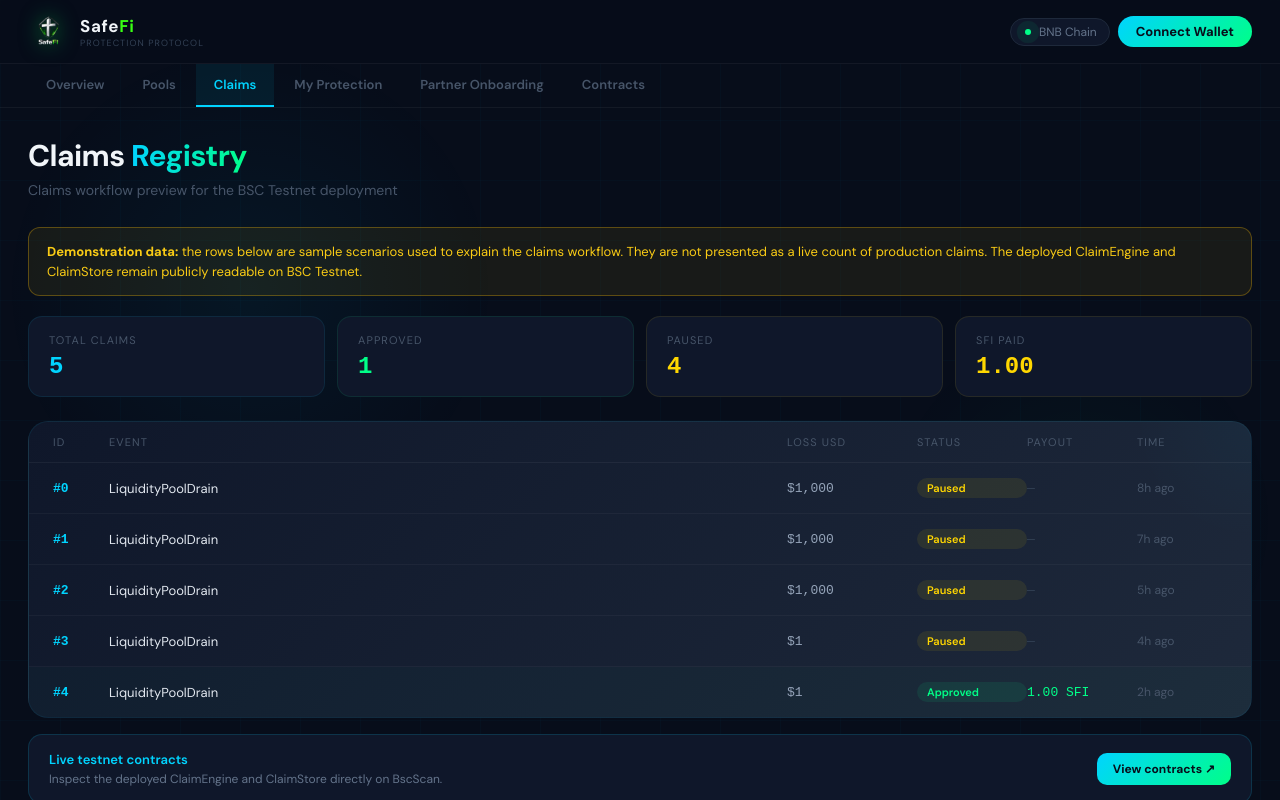
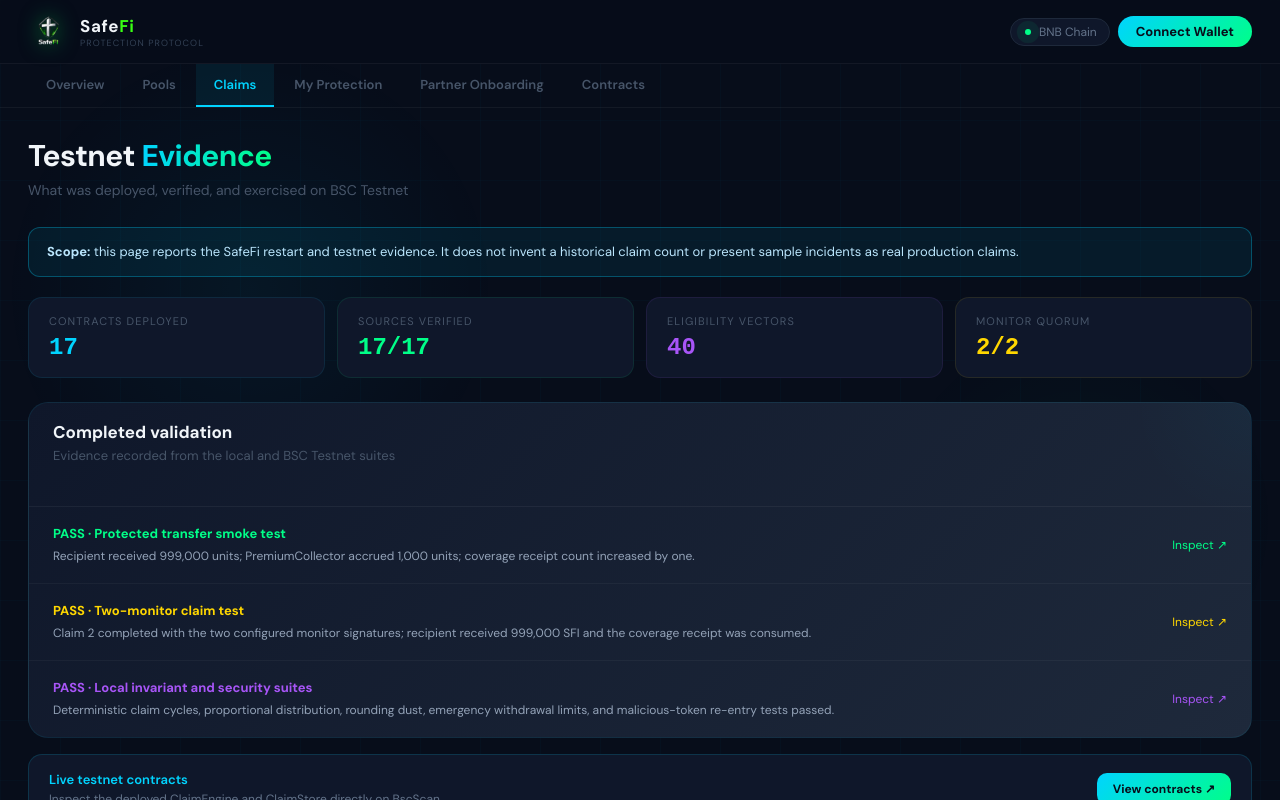
Before and after one commit to kasaliAyomideEmmanuel/safefi-platform, a React (Vite) app: page / in a window 1280 px wide. Both pictures are taken after a click on the button "Claims". Shown: the top 800 px of the page. Built offline with nearby package versions, Linux system fonts and the light colour scheme.

Commit message:
Replace legacy demo dashboard with testnet evidence

```diff
--- a/src/App.jsx
+++ b/src/App.jsx
@@ -46,13 +46,6 @@ const DEMO_POOLS = {
   protection: 144000, operational: 36000,
   yield: 24000, ecosystem: 24000, recovery: 12000,
 };
-const DEMO_CLAIMS = [
-  { id: 0, event: "LiquidityPoolDrain", loss: 1000, status: "Paused", payout: null, time: "8h ago" },
-  { id: 1, event: "LiquidityPoolDrain", loss: 1000, status: "Paused", payout: null, time: "7h ago" },
-  { id: 2, event: "LiquidityPoolDrain", loss: 1000, status: "Paused", payout: null, time: "5h ago" },
-  { id: 3, event: "LiquidityPoolDrain", loss: 1,    status: "Paused", payout: null, time: "4h ago" },
-  { id: 4, event: "LiquidityPoolDrain", loss: 1,    status: "Approved", payout: "1.00 SFI", time: "2h ago" },
-];
 const ALL_EVENTS = [
   "LiquidityPoolDrain","FlashLoanAttack","PriceManipulation","RugPull","HoneypotTrap",
   "FrontRunning","SandwichAttack","GovernanceAttack","OracleManipulation","ReentrancyAttack",
@@ -441,16 +434,17 @@ function OverviewTab({ pools, wallet }) {
         <h1 style={{ fontSize:30, fontWeight:700, color:"#f1f5f9", letterSpacing:"-0.02em", marginBottom:6 }}>
           Protocol <span style={{ background:"linear-gradient(90deg,#00d4ff,#00ff88)", WebkitBackgroundClip:"text", WebkitTextFillColor:"transparent" }}>Overview</span>
         </h1>
-        <p style={{ color:"#475569", fontSize:14 }}>Live stats from SafeFi smart contracts on BNB Chain</p>
+        <p style={{ color:"#475569", fontSize:14 }}>SafeFi BSC Testnet deployment, architecture, and verification evidence</p>
       </div>
 
       <div style={{ display:"grid", gridTemplateColumns:"repeat(auto-fit,minmax(200px,1fr))", gap:16, marginBottom:28 }}>
         <StatCard label="Total Protected" value={total} prefix="$" accent="#00d4ff" icon="🛡️" sub="All 5 pool vaults" />
         <StatCard label="Protection Reserve" value={pools.protection} prefix="$" accent="#00ff88" icon="🏦" sub="60% of premiums" />
-        <StatCard label="SFI Minted" value="1.00" suffix=" SFI" accent="#ffd700" icon="🪙" sub="1 SFI = 1 USDC" />
-        <StatCard label="Claims Total" value={5} accent="#ff6b35" icon="📋" sub="1 approved" />
-        <StatCard label="Reserve Ratio" value="6.00" suffix="%" accent="#00ff88" icon="📊" sub="Min 5% required" />
-        <StatCard label="Event Types" value={40} accent="#a855f7" icon="⚡" sub="Attack patterns covered" />
+        <StatCard label="Deployed Contracts" value={17} accent="#00d4ff" icon="⛓️" sub="BSC Testnet" />
+        <StatCard label="Source Verified" value={17} accent="#00ff88" icon="✓" sub="BscScan" />
+        <StatCard label="Protected Transfer" value="PASS" accent="#00ff88" icon="🛡️" sub="999,000 recipient units" />
+        <StatCard label="Monitor Claim Test" value="PASS" accent="#ffd700" icon="🪙" sub="2-monitor quorum" />
+        <StatCard label="Event Types" value={40} accent="#a855f7" icon="⚡" sub="Eligibility vectors" />
       </div>
 
       <div style={{ display:"grid", gridTemplateColumns:"1.2fr 1fr", gap:20 }}>
@@ -463,13 +457,13 @@ function OverviewTab({ pools, wallet }) {
           <PoolBar label="Recovery Fund"      amount={pools.recovery}   pct={5}  color="#ff6b35" />
         </Card>
         <Card accent="#00ff88">
-          <CardTitle sub="On-chain events from ClaimEngine">Live Activity</CardTitle>
+          <CardTitle sub="Recorded testnet evidence">Deployment Activity</CardTitle>
           {[
-            { type:"Approved", label:"Claim #4 — LiquidityPoolDrain", amount:"$1.00", time:"2h ago", color:"#00ff88" },
-            { type:"Paid", label:"1.00 SFI minted to victim", amount:"1 SFI", time:"2h ago", color:"#00d4ff" },
-            { type:"Blacklisted", label:"0x000...dead enforced on TAD", amount:null, time:"2h ago", color:"#ff6b35" },
-            { type:"Funded", label:"Pool paid SFI contract", amount:"$1.00", time:"2h ago", color:"#00ff88" },
-            { type:"Submitted", label:"Claim #3 submitted", amount:"$1.00", time:"5h ago", color:"#ffd700" },
+            { type:"DEPLOYED", label:"17-contract BSC Testnet manifest", amount:"chain 97", time:"verified", color:"#00d4ff" },
+            { type:"SMOKE PASS", label:"Protected transfer + premium split", amount:"999,000 / 1,000", time:"BscScan", color:"#00ff88" },
+            { type:"CLAIM PASS", label:"Two-monitor quorum claim", amount:"999,000 SFI", time:"testnet", color:"#ffd700" },
+            { type:"SECURITY PASS", label:"Reentrancy and invariant suites", amount:"all pass", time:"local", color:"#a855f7" },
+            { type:"VERIFIED", label:"Contract sources published", amount:"17 / 17", time:"BscScan", color:"#00ff88" },
           ].map((ev,i)=>(
             <div key={i} style={{ display:"flex", alignItems:"center", justifyContent:"space-between", padding:"11px 0", borderBottom:i<4?"1px solid rgba(255,255,255,0.04)":"none" }}>
               <div style={{ display:"flex", alignItems:"center", gap:10 }}>
@@ -609,21 +603,19 @@ function PoolsTab({ pools }) {
 // CLAIMS TAB
 // ═══════════════════════════════════════════════════════════
 function ClaimsTab() {
-  const statusColor = { Approved:"#00ff88", Paused:"#ffd700", Denied:"#ff4444", Submitted:"#00d4ff" };
   return (
     <div style={{ animation:"fadeUp 0.4s ease" }}>
       <div style={{ marginBottom:28 }}>
-        <h1 style={{ fontSize:30, fontWeight:700, color:"#f1f5f9", letterSpacing:"-0.02em", marginBottom:6 }}>Claims <span style={{ background:"linear-gradient(90deg,#00d4ff,#00ff88)", WebkitBackgroundClip:"text", WebkitTextFillColor:"transparent" }}>Registry</span></h1>
-        <p style={{ color:"#475569", fontSize:14 }}>Claims workflow preview for the BSC Testnet deployment</p>
+        <h1 style={{ fontSize:30, fontWeight:700, color:"#f1f5f9", letterSpacing:"-0.02em", marginBottom:6 }}>Testnet <span style={{ background:"linear-gradient(90deg,#00d4ff,#00ff88)", WebkitBackgroundClip:"text", WebkitTextFillColor:"transparent" }}>Evidence</span></h1>
+        <p style={{ color:"#475569", fontSize:14 }}>What was deployed, verified, and exercised on BSC Testnet</p>
       </div>
 
-      <div style={{ marginBottom:20, padding:"14px 18px", borderRadius:12, border:"1px solid rgba(255,193,7,0.3)", background:"rgba(255,193,7,0.07)", color:"#facc15", fontSize:13, lineHeight:1.5 }}>
-        <strong>Demonstration data:</strong> the rows below are sample scenarios used to explain the claims workflow. They are not presented as a live count of production claims. The deployed ClaimEngine and ClaimStore remain publicly readable on BSC Testnet.
+      <div style={{ marginBottom:20, padding:"14px 18px", borderRadius:12, border:"1px solid rgba(0,212,255,0.3)", background:"rgba(0,212,255,0.07)", color:"#bae6fd", fontSize:13, lineHeight:1.5 }}>
+        <strong>Scope:</strong> this page reports the SafeFi restart and testnet evidence. It does not invent a historical claim count or present sample incidents as real production claims.
       </div>
 
-      {/* Stats row */}
       <div style={{ display:"grid", gridTemplateColumns:"repeat(4,1fr)", gap:12, marginBottom:24 }}>
-        {[{label:"Total Claims",v:5,c:"#00d4ff"},{label:"Approved",v:1,c:"#00ff88"},{label:"Paused",v:4,c:"#ffd700"},{label:"SFI Paid",v:"1.00",c:"#ffd700"}].map((s,i)=>(
+        {[{label:"Contracts deployed",v:17,c:"#00d4ff"},{label:"Sources verified",v:"17/17",c:"#00ff88"},{label:"Eligibility vectors",v:40,c:"#a855f7"},{label:"Monitor quorum",v:"2/2",c:"#ffd700"}].map((s,i)=>(
           <div key={i} style={{ background:"#0f172a", border:`1px solid ${s.c}18`, borderRadius:14, padding:"16px 20px" }}>
             <div style={{ fontSize:11, color:"#475569", textTransform:"uppercase", letterSpacing:"0.1em", marginBottom:6 }}>{s.label}</div>
             <div style={{ fontSize:24, fontWeight:700, color:s.c, fontFamily:"monospace" }}>{s.v}</div>
@@ -631,19 +623,20 @@ function ClaimsTab() {
         ))}
       </div>
 
-      {/* Table */}
       <Card accent="#00d4ff" style={{ padding:0, overflow:"hidden" }}>
-        <div style={{ display:"grid", gridTemplateColumns:"56px 1fr 130px 110px 110px 90px", padding:"13px 24px", borderBottom:"1px solid rgba(255,255,255,0.05)", color:"#475569", fontSize:11, letterSpacing:"0.1em", textTransform:"uppercase" }}>
-          <span>ID</span><span>Event</span><span>Loss USD</span><span>Status</span><span>Payout</span><span>Time</span>
+        <div style={{ padding:"18px 24px", borderBottom:"1px solid rgba(255,255,255,0.05)" }}>
+          <CardTitle sub="Evidence recorded from the local and BSC Testnet suites">Completed validation</CardTitle>
         </div>
-        {DEMO_CLAIMS.map((c,i)=>(
-          <div key={i} style={{ display:"grid", gridTemplateColumns:"56px 1fr 130px 110px 110px 90px", padding:"15px 24px", borderBottom:i<4?"1px solid rgba(255,255,255,0.04)":"none", alignItems:"center", background:c.status==="Approved"?"rgba(0,255,136,0.02)":"transparent", animation:`fadeUp 0.35s ease ${i*0.07}s both` }}>
-            <span style={{ fontFamily:"monospace", color:"#00d4ff", fontWeight:600 }}>#{c.id}</span>
-            <span style={{ fontSize:13, color:"#e2e8f0" }}>{c.event}</span>
-            <span style={{ fontFamily:"monospace", fontSize:13, color:"#94a3b8" }}>${fmt(c.loss)}</span>
-            <Badge color={statusColor[c.status]||"#475569"}>{c.status}</Badge>
-            <span style={{ fontFamily:"monospace", fontSize:13, color:c.payout?"#00ff88":"#334155" }}>{c.payout||"—"}</span>
-            <span style={{ fontSize:12, color:"#475569" }}>{c.time}</span>
+        {[{
+          title:"Protected transfer smoke test", detail:"Recipient received 999,000 units; PremiumCollector accrued 1,000 units; coverage receipt count increased by one.", link:"https://testnet.bscscan.com/tx/0xec1f46d38f7dcec9a914856b5399f5913611c53a629009e00d7a78c103b2115d", color:"#00ff88"
+        },{
+          title:"Two-monitor claim test", detail:"Claim 2 completed with the two configured monitor signatures; recipient received 999,000 SFI and the coverage receipt was consumed.", link:`https://testnet.bscscan.com/address/${CONTRACTS.claimEngine}#code`, color:"#ffd700"
+        },{
+          title:"Local invariant and security suites", detail:"Deterministic claim cycles, proportional distribution, rounding dust, emergency withdrawal limits, and malicious-token re-entry tests passed.", link:"https://testnet.bscscan.com/address/0x38d9d2731B3D7856482d79D1095483698974d804#code", color:"#a855f7"
+        }].map((e,i)=>(
+          <div key={i} style={{ padding:"18px 24px", borderBottom:i<2?"1px solid rgba(255,255,255,0.04)":"none", display:"flex", alignItems:"center", justifyContent:"space-between", gap:20 }}>
+            <div><div style={{ color:e.color, fontWeight:700, fontSize:13, marginBottom:5 }}>PASS · {e.title}</div><div style={{ color:"#94a3b8", fontSize:12, lineHeight:1.5 }}>{e.detail}</div></div>
+            <a href={e.link} target="_blank" rel="noreferrer" style={{ color:e.color, fontSize:12, textDecoration:"none", whiteSpace:"nowrap" }}>Inspect ↗</a>
           </div>
         ))}
       </Card>
@@ -704,12 +697,10 @@ function MyProtectionTab({ wallet, notify, connectWallet }) {
       });
       const bal = parseInt(data, 16) / 1e6;
       setSfiBalance(bal.toFixed(6));
-      // Mock claim history for demo
-      if (bal > 0) {
-        setClaimHistory([
-          { id: 4, event: "LiquidityPoolDrain", amount: bal.toFixed(2), date: "Mar 8 2026", status: "Received", txHash: "0x8a20cd5d..." },
-        ]);
-      }
+      // The connected wallet balance is live. Claim history is intentionally
+      // not fabricated here; it will be populated once an indexed event feed
+      // is connected to ClaimStore.
+      setClaimHistory([]);
       notify("Protection data loaded");
     } catch (e) {
       setSfiBalance("0.000000");
@@ -747,7 +738,7 @@ function MyProtectionTab({ wallet, notify, connectWallet }) {
           your SFI balance, and your claim history.
         </p>
         <p style={{ color: "#475569", fontSize: 13, marginBottom: 28 }}>
-          If you hold any SafeFi partner token — you are already protected from day one. No opt-in required.
+          Protection applies when a partner token uses the explicit SafeFi protected-transfer route. Ordinary transfers remain ordinary.
         </p>
         <Btn onClick={connectWallet} color="#00d4ff">Connect Wallet to Check Protection</Btn>
       </Card>
@@ -755,7 +746,7 @@ function MyProtectionTab({ wallet, notify, connectWallet }) {
       {/* How protection works — visible without wallet */}
       <div style={{ marginTop: 24 }}>
         <Card accent="#00ff88">
-          <CardTitle sub="How SafeFi protects you automatically">How Your Protection Works</CardTitle>
+          <CardTitle sub="How the SafeFi protected-transfer route works">How Your Protection Works</CardTitle>
           <div style={{ display: "grid", gridTemplateColumns: "repeat(auto-fit, minmax(200px, 1fr))", gap: 16 }}>
             {[
               { step: "01", title: "Use the Protected Route", desc: "A partner opts into SafeFi’s router; the premium is explicit and the token itself does not need to change.", color: "#00d4ff", icon: "💳" },
@@ -1056,7 +1047,7 @@ function PartnerTab({ wallet, notify, connectWallet }) {
 
       {/* Benefits banner */}
       <div style={{ display:"grid", gridTemplateColumns:"repeat(3,1fr)", gap:12, marginBottom:28 }}>
-        {[{icon:"🛡️",title:"Auto Protection",desc:"All holders covered instantly"},{icon:"💰",title:"0.1–0.2% Premium",desc:"Micro-fee embedded in transfers"},{icon:"⚡",title:"No Opt-in",desc:"Passive — zero user friction"}].map((b,i)=>(
+        {[{icon:"🛡️",title:"Protected route",desc:"Partner opts into the router"},{icon:"💰",title:"Explicit premium",desc:"0.1–0.2% configured fee"},{icon:"⚡",title:"Receipt-backed",desc:"Coverage evidence is recorded"}].map((b,i)=>(
           <div key={i} style={{ background:"#0f172a", border:"1px solid rgba(0,212,255,0.1)", borderRadius:14, padding:16, textAlign:"center" }}>
             <div style={{ fontSize:24, marginBottom:6 }}>{b.icon}</div>
             <div style={{ fontSize:13, fontWeight:600, color:"#e2e8f0", marginBottom:4 }}>{b.title}</div>
```
